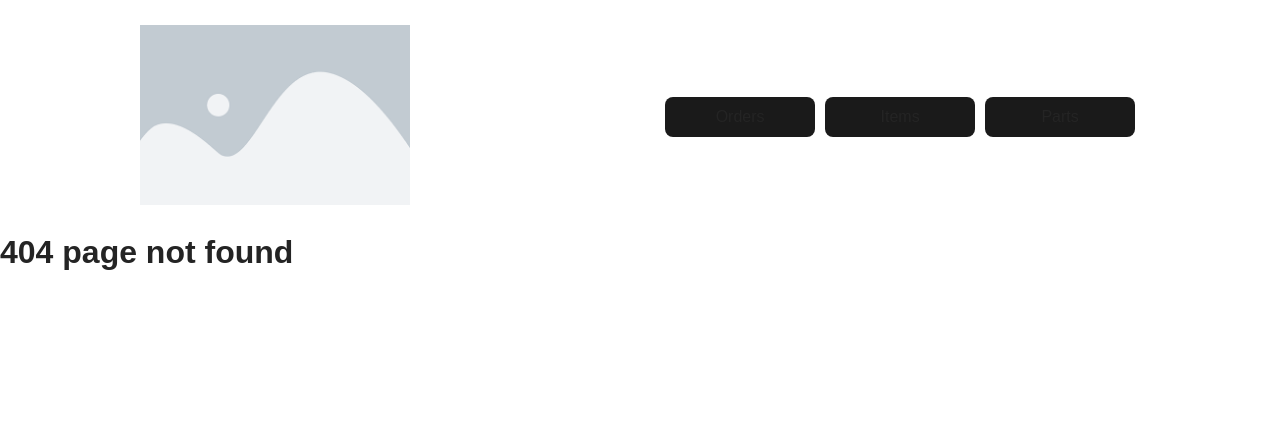
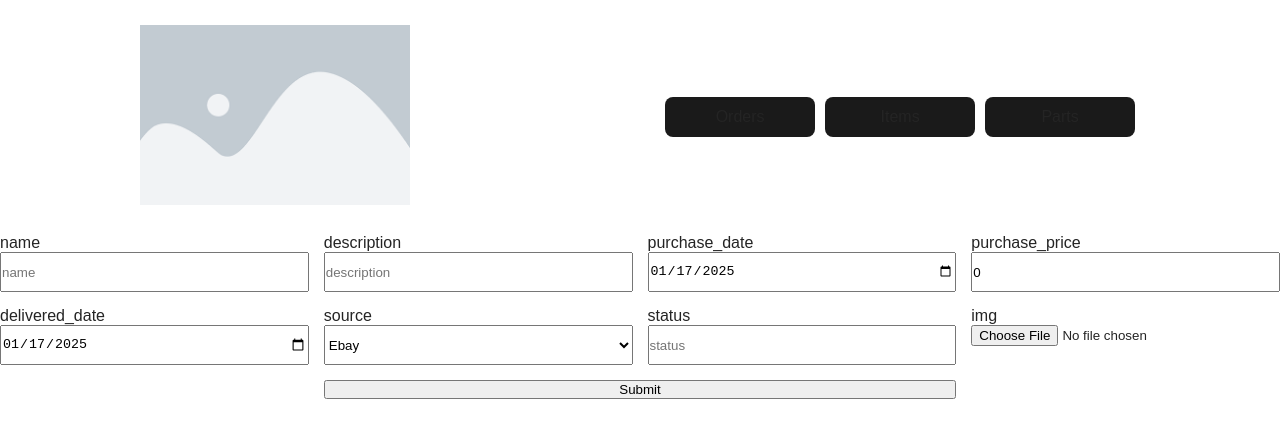
Before and after one commit to Wilkozx/inventory-tracking-app, a React (Create React App) app in the folder frontend/: page /orders/add in a window 1280 px wide. Before the commit this address had no page. Shown: the top 438 px of the page. Built offline with nearby package versions, Linux system fonts and the light colour scheme.

Commit message:
+ cleanup & started AddOrders Comp
+ start Form component

```diff
--- a/frontend/src/App.js
+++ b/frontend/src/App.js
@@ -2,7 +2,9 @@ import React from 'react';
 import { BrowserRouter as Router, Route, Routes, Link } from 'react-router-dom';
 
 import Navbar from './components/navbar';
-import OrdersPage from './pages/OrdersPage.tsx';
+
+import Orders from './pages/Orders/Orders.tsx';
+import AddOrders from './pages/Orders/AddOrders.tsx';
 
 const App = () => {
     return (
@@ -10,7 +12,9 @@ const App = () => {
         <Navbar></Navbar>
         <Router>
             <Routes>
-                <Route path="/orders" element={<OrdersPage></OrdersPage>}></Route>
+                <Route path="/orders" element={<Orders/>}></Route>
+                <Route path="/orders/add" element={<AddOrders/>}></Route>
+                <Route path="/orders/:id" element={<h1>ID PAGE</h1>}></Route>
                 <Route path="/items" element={<h1>tester</h1>} />
                 <Route path="/" element={<><h1>Home Page</h1><Link to="/orders">test</Link></>} />
                 <Route path="*" element={<h1>404 page not found</h1>} />
--- /dev/null
+++ b/frontend/src/components/form/form.js
@@ -0,0 +1,60 @@
+import React from 'react'
+
+import styles from "./form.module.css";
+
+function Form({ inputs, action, endpoint }) {
+
+
+
+  function printClick(e) {
+    console.log(e.target.value)
+  }
+
+  return (
+    <div className={styles.container}>
+      <form className={styles.form}>
+        {inputs.length >= 0 && (
+          inputs.map((input, index) => (
+            input.type == "text" ? (
+              <div className={styles.text}>
+                <label for={input.name}>{input.name}</label>
+                <input name={input.name} type={input.type} placeholder={input.name}></input>
+              </div>
+          ) :
+            input.type == "date" ? (
+              <div className={styles.date}>
+                <label for={input.name}>{input.name}</label>
+                <input type={input.type} defaultValue={new Date().toISOString().substring(0, 10)}></input>
+              </div>
+          ) :
+            input.type == "number" ? (
+              <div className={styles.number}>
+                <label for={input.name}>{input.name}</label>
+                <input type={input.type} defaultValue={0}></input>
+              </div>
+          ) :
+            input.type == "options" ? (
+              <div className={styles.options}>
+                <label for={input.name}>{input.name}</label>
+                <select name={input.name}>
+                  {input.options.map((option, index) => (
+                    <option onClick={printClick} value={option}>{option}</option>
+                  ))}
+                </select>
+              </div>
+          ) :
+            input.type == "file" ? (
+              <div>
+                <label for={input.name}>{input.name}</label>
+                <input name={input.name} type="file"></input>
+              </div>
+          ) : null
+          ))
+        )}
+        <button type="submit">Submit</button>
+      </form>
+    </div>
+  )
+}
+
+export default Form
--- /dev/null
+++ b/frontend/src/components/form/form.module.css
@@ -0,0 +1,28 @@
+.container {
+    display: flex;
+    flex-direction: column;
+    max-width: 1280px;
+    margin: 0 auto;
+}
+
+.form {
+    display: grid;
+    grid-template-columns: repeat(4, 1fr);
+    grid-template-rows: auto;
+    gap: 15px;
+}
+
+.form input {
+    width: 100%;
+    height: 40px;
+}
+
+.form select {
+    width: 100%;
+    height: 40px;
+}
+
+.form button {
+    width: 100%;
+    grid-column: 2 / span 2;
+}
--- /dev/null
+++ b/frontend/src/pages/Orders/AddOrders.tsx
@@ -0,0 +1,23 @@
+import React from 'react'
+
+import Form from '../../components/form/form'
+
+function AddOrders() {
+
+  return (
+    <div>
+        <Form inputs={[
+            {name: 'name', type: 'text'},
+            {name: 'description', type: 'text'},
+            {name: 'purchase_date', type: 'date'},
+            {name: 'purchase_price', type: 'number'},
+            {name: 'delivered_date', type: 'date'},
+            {name: 'source', type: 'options', options: ["Ebay", "Other"]},
+            {name: 'status', type: 'text'},
+            {name: 'img', type: 'file'},
+        ]} action={"post"} endpoint={"/api/orders/"}></Form>
+    </div>
+  )
+}
+
+export default AddOrders
--- /dev/null
+++ b/frontend/src/pages/Orders/Orders.tsx
@@ -0,0 +1,12 @@
+import React from 'react'
+import SearchInterface from '../../components/search/searchInterface'
+
+function Orders() {
+
+
+  return (
+      <SearchInterface target="orders"></SearchInterface>
+  )
+}
+
+export default Orders
--- a/frontend/src/pages/OrdersPage.tsx
+++ /dev/null
@@ -1,12 +0,0 @@
-import React from 'react'
-import SearchInterface from '../components/search/searchInterface'
-
-function OrdersPage() {
-
-
-  return (
-      <SearchInterface target="orders"></SearchInterface>
-  )
-}
-
-export default OrdersPage
```
